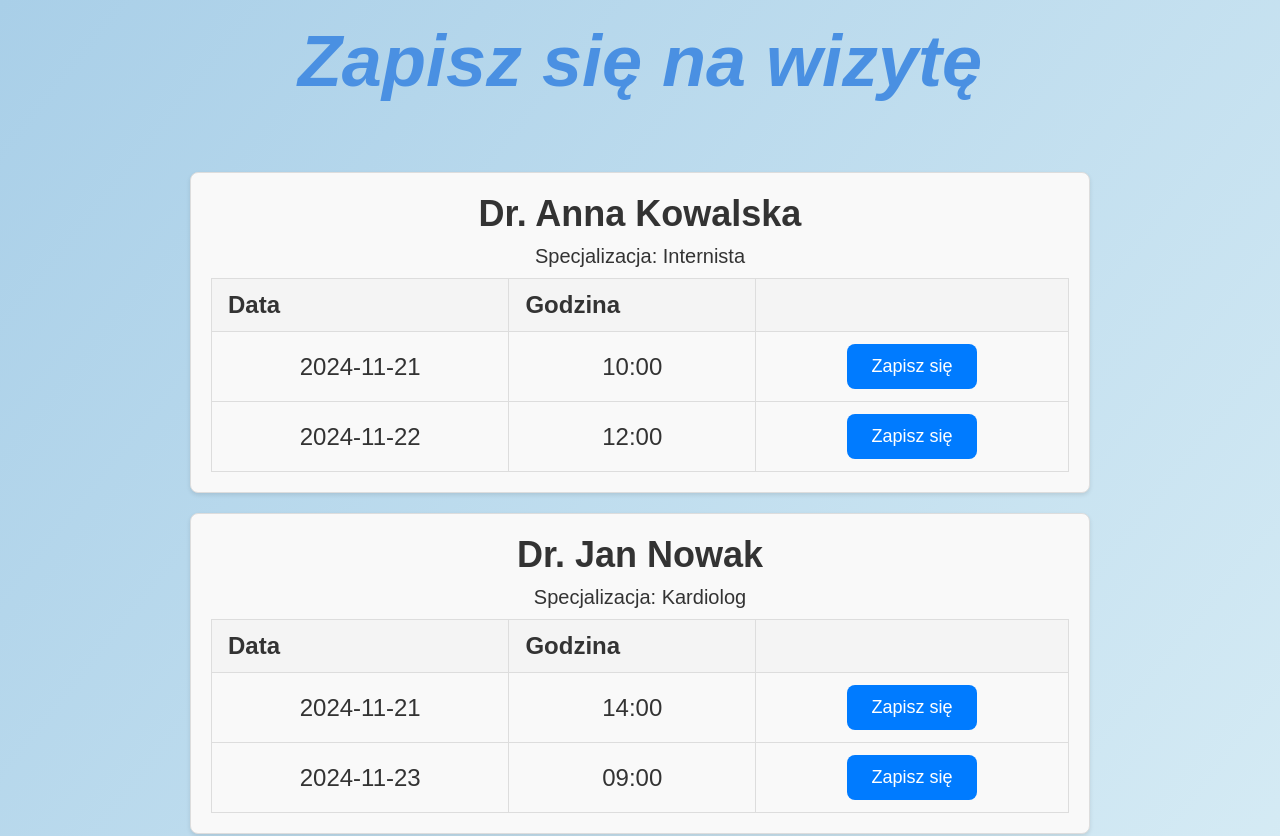
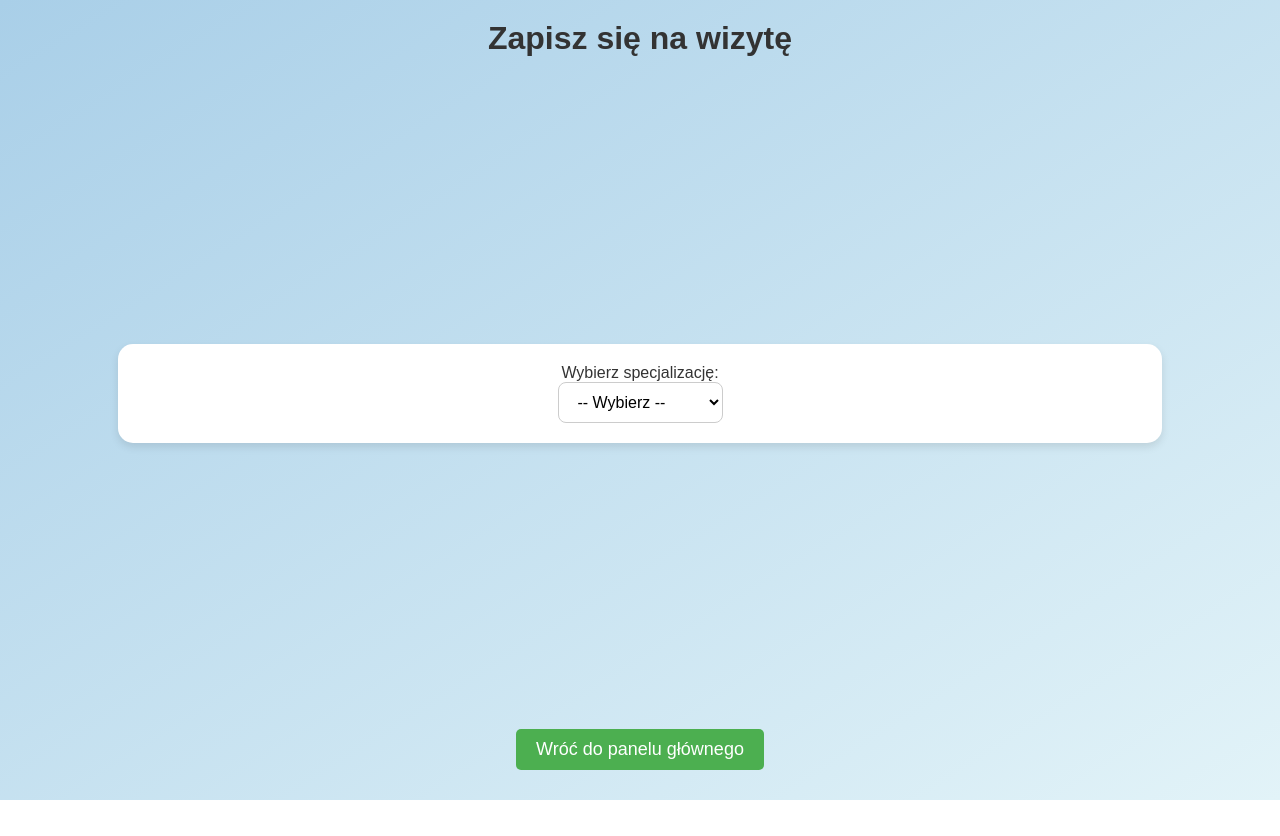
Before and after one commit to Kazikw/Doctor-s-registration-system, a Next.js app: page /registerDoctor in a window 1280 px wide. Shown: the top 836 px of the page. After the commit the page ends 800 px from the top, so only its background shows below. Built offline with nearby package versions, Linux system fonts and the light colour scheme.

Commit message:
Poprawki strony zapisz się na wizytę

```diff
--- a/src/app/registerDoctor/page.js
+++ b/src/app/registerDoctor/page.js
@@ -1,142 +1,250 @@
-'use client'
-
-import { useState } from "react";
-import { useRouter } from "next/navigation";
-
-import './registerDoctor.css'
+'use client';
+import React, { useState } from 'react';
+import Calendar from 'react-calendar';
+import 'react-calendar/dist/Calendar.css';
+import './registerDoctor.css';
+import { useRouter } from 'next/navigation';
 
 function RegisterDoctor() {
   const router = useRouter();
   const navigateTo = (path) => () => router.push(path);
 
-  const [doctors, setDoctors] = useState([
-    {
-      id: 1,
-      name: "Dr. Anna Kowalska",
-      specialization: "Internista",
-      availability: [
-        { date: "2024-11-21", time: "10:00" },
-        { date: "2024-11-22", time: "12:00" },
-      ],
-    },
-    {
-      id: 2,
-      name: "Dr. Jan Nowak",
-      specialization: "Kardiolog",
-      availability: [
-        { date: "2024-11-21", time: "14:00" },
-        { date: "2024-11-23", time: "09:00" },
-      ],
-    },
-    {
-      id: 3,
-      name: "Dr. Katarzyna Wiśniewska",
-      specialization: "Dermatolog",
-      availability: [
-        { date: "2024-11-20", time: "11:00" },
-        { date: "2024-11-24", time: "15:00" },
-      ],
-    },
-    {
-      id: 4,
-      name: "Dr. Katarzyna Śmigło",
-      specialization: "Alergolog",
-      availability: [
-        { date: "2024-11-27", time: "11:00" },
-        { date: "2024-11-30", time: "15:00" },
-      ],
-    },
-  ]);
+  const [selectedSpecialization, setSelectedSpecialization] = useState('');
+  const [selectedDoctor, setSelectedDoctor] = useState('');
+  const [selectedDate, setSelectedDate] = useState(null);
+  const [selectedSlot, setSelectedSlot] = useState('');
+  const [hasReferral, setHasReferral] = useState(null);
+  const [referralCode, setReferralCode] = useState('');
+  const [confirming, setConfirming] = useState(false);
+  const [confirmationDetails, setConfirmationDetails] = useState(null);
 
-  const [confirmingAppointment, setConfirmingAppointment] = useState(null);
+  const specializations = {
+    "Lekarz rodzinny": ["Bartosz Kaszelek", "Katarzyna Śmigło", "Andrzej Tabletka", "Danuta Moneta"],
+     "Pediatra": ["Damian Latarka", "Diana Deszczyk", "Marek Obrzęk", "Tamara Zdrówko"],
+     "Ginekolog": ["Rafał Naleśnik", "Maria Wiosenka"],
+     "Dermatolog": ["Lidia Kołderka", "Stanisław Oscypek"],
+     "Kardiolog": ["Ksawery Kiełbasa", "Karolina Serducho"],
+     "Ortopeda": ["Filip Kuternoga", "Cyprian Żeberko"],
+     "Laryngolog": ["Dawid Bębenek", "Danuta Piskliwiec"],
+     "Okulista": ["Olga Mętlik", "Wiesław Szkiełko"],
+     "Neurolog": ["Marcin Samolot", "Alina Światowiec"],
+     "Endokrynolog": ["Eryk Trofeum", "Beata Płanetnik"],
+     "Reumatolog": ["Wiesław Kolano", "Bogusław Poganiacz"],
+     "Psychiatra": ["Borys Wariat", "Teodozja Drapichrust"],
+     "Chirurg": ["Tomasz Świeżak", "Eleonora Miał"],
+     "Urolog": ["Janina Obraz", "Jan Krzesiwo"],
+     "Dentysta": ["Aleksander Parzygęba", "Irena Ząbek"],
+   };
 
-  function handleRegister(doctorId, appointment) {
-    setConfirmingAppointment({ doctorId, appointment });
-  }
 
-  const confirmAppointment = () => {
-    const { doctorId, appointment } = confirmingAppointment;
+  const slots = ['09:00', '10:30', '13:00', '15:00'];
 
-    // Remove the selected appointment
-    setDoctors((prevDoctors) =>
-      prevDoctors.map((doctor) =>
-        doctor.id === doctorId
-          ? {
-              ...doctor,
-              availability: doctor.availability.filter(
-                (a) => a.date !== appointment.date || a.time !== appointment.time
-              ),
-            }
-          : doctor
-      )
-    );
+  const handleSpecializationChange = (e) => {
+    const specialization = e.target.value;
+    setSelectedSpecialization(specialization);
+    setSelectedDoctor('');
+    setSelectedDate(null);
+    setSelectedSlot('');
+    setHasReferral(null);
+    setReferralCode('');
+  };
 
-    setConfirmingAppointment(null); // Zamknij modal po zapisaniu
+  const handleDoctorChange = (e) => {
+    setSelectedDoctor(e.target.value);
+    setSelectedDate(null);
+    setSelectedSlot('');
+    setHasReferral(null);
+    setReferralCode('');
+  };
+
+  const handleReferralChange = (e) => {
+    setHasReferral(e.target.value === 'yes');
+    setReferralCode('');
+  };
+
+  const handleReferralCodeChange = (e) => {
+    setReferralCode(e.target.value);
+  };
+
+  const isReferralCodeValid = referralCode.length === 4 && /^[0-9]+$/.test(referralCode);
+
+  const clearFields = () => {
+    setSelectedSpecialization('');
+    setSelectedDoctor('');
+    setSelectedDate(null);
+    setSelectedSlot('');
+    setHasReferral(null);
+    setReferralCode('');
+    setConfirming(false);
+  };
+
+  const confirmSubmit = () => {
+    setConfirmationDetails({
+      doctor: selectedDoctor,
+      date: selectedDate.toLocaleDateString(),
+      slot: selectedSlot,
+    });
+    setConfirming(false);
   };
 
   const closeConfirmationModal = () => {
-    setConfirmingAppointment(null);
+    setConfirmationDetails(null);
+    clearFields();
   };
+
+  const isSubmitDisabled =
+    !(selectedSpecialization && selectedDoctor && selectedDate && selectedSlot);
+
+  const tileDisabled = ({ date }) => {
+    const day = date.getDay();
+    return day === 0 || day === 6; // Disable weekends
+  };
+
+  const showCalendar =
+    hasReferral === false || (hasReferral === true && isReferralCodeValid);
 
   return (
     <div className="mainContainer">
-      <div className="titleContainer">
       <h1>Zapisz się na wizytę</h1>
+      <div className="formWrapper">
+        <div className="formContainer">
+          <div className="formFields">
+            <label>
+              Wybierz specjalizację:
+              <select value={selectedSpecialization} onChange={handleSpecializationChange}>
+                <option value="">-- Wybierz --</option>
+                {Object.keys(specializations).map((specialization) => (
+                  <option key={specialization} value={specialization}>
+                    {specialization}
+                  </option>
+                ))}
+              </select>
+            </label>
+
+            {selectedSpecialization && (
+              <label>
+                Wybierz lekarza:
+                <select value={selectedDoctor} onChange={handleDoctorChange}>
+                  <option value="">-- Wybierz --</option>
+                  {specializations[selectedSpecialization].map((doctor) => (
+                    <option key={doctor} value={doctor}>
+                      {doctor}
+                    </option>
+                  ))}
+                </select>
+              </label>
+            )}
           </div>
-      <div className="content">
-        {doctors.map((doctor) => (
-          <div key={doctor.id} className="doctorContainer">
-            <h2>{doctor.name}</h2>
-            <p>Specjalizacja: {doctor.specialization}</p>
-            <table className="availabilityTable">
-              <thead>
-                <tr>
-                  <th>Data</th>
-                  <th>Godzina</th>
-                  <th></th>
-                </tr>
-              </thead>
-              <tbody>
-                {doctor.availability.map((appointment, index) => (
-                  <tr key={index}>
-                    <td>{appointment.date}</td>
-                    <td>{appointment.time}</td>
-                    <td>
+
+          {selectedDoctor && (
+            <div className="referralContainer">
+              <h3>Czy posiadasz skierowanie na badanie?</h3>
+              <div className="referralOptions">
+                <label>
+                  <input
+                    type="radio"
+                    value="yes"
+                    checked={hasReferral === true}
+                    onChange={handleReferralChange}
+                  />
+                  Tak
+                </label>
+                <label>
+                  <input
+                    type="radio"
+                    value="no"
+                    checked={hasReferral === false}
+                    onChange={handleReferralChange}
+                  />
+                  Nie
+                </label>
+              </div>
+
+              {hasReferral && (
+                <div className="referralInputContainer">
+                  <input
+                    type="text"
+                    value={referralCode}
+                    onChange={handleReferralCodeChange}
+                    maxLength="4"
+                    placeholder="Wprowadź kod skierowania"
+                    className={`referralCodeInput ${
+                      isReferralCodeValid ? 'valid' : referralCode.length > 0 ? 'error' : ''
+                    }`}
+                  />
+                  {!isReferralCodeValid && referralCode.length > 0 && (
+                    <p className="referralCodeMessage error">Nieprawidłowy kod skierowania!</p>
+                  )}
+                  {isReferralCodeValid && (
+                    <p className="referralCodeMessage valid">✓ Kod poprawny!</p>
+                  )}
+                </div>
+              )}
+            </div>
+          )}
+
+          {showCalendar && (
+            <div className="calendarContainer">
+              <h3>Wybierz datę:</h3>
+              <Calendar
+                onChange={setSelectedDate}
+                value={selectedDate}
+                minDate={new Date()}
+                tileDisabled={tileDisabled}
+              />
+            </div>
+          )}
+
+          {selectedDate && (
+            <div className="slotContainer">
+              <h3>Wybierz godzinę:</h3>
+              {slots.map((slot) => (
+                <div
+                  key={slot}
+                  className={`slot ${selectedSlot === slot ? 'selected' : ''}`}
+                  onClick={() => setSelectedSlot(slot)}
+                >
+                  {slot}
+                </div>
+              ))}
+            </div>
+          )}
+
+          {selectedDate && (
             <button
-                        className="inputButton"
-                        onClick={() => handleRegister(doctor.id, appointment)}
+              className={`submitButton ${isSubmitDisabled ? 'disabled' : 'enabled'}`}
+              disabled={isSubmitDisabled}
+              onClick={() => setConfirming(true)}
             >
               Zapisz się
             </button>
-                    </td>
-                  </tr>
-                ))}
-                {doctor.availability.length === 0 && (
-                  <tr>
-                    <td colSpan="3">Brak dostępnych terminów</td>
-                  </tr>
           )}
-              </tbody>
-            </table>
         </div>
-        ))}
       </div>
 
-      {/* Modal potwierdzenia */}
-      {confirmingAppointment && (
+      <div className="buttonContainer">
+        <input
+          className="inputButton"
+          type="button"
+          onClick={navigateTo('/dashboard')}
+          value="Wróć do panelu głównego"
+        />
+      </div>
+
+      {confirming && (
         <div className="modalOverlay">
           <div className="modalContent">
-            <h2>Potwierdzenie</h2>
+            <h2>Potwierdzenie terminu</h2>
             <p>
-              Czy na pewno chcesz zapisać się na wizytę dnia{" "}
-              {confirmingAppointment.appointment.date} o godzinie{" "}
-              {confirmingAppointment.appointment.time}?
+              Czy na pewno chcesz zapisać się na wizytę do <strong>{selectedDoctor}</strong> dnia{' '}
+              <strong>{selectedDate?.toLocaleDateString()}</strong> o godzinie{' '}
+              <strong>{selectedSlot}</strong>?
             </p>
             <div className="modalButtons">
-              <button className="inputButton" onClick={confirmAppointment}>
-                Tak, zapisz
+              <button className="inputButton" onClick={confirmSubmit}>
+                Tak, potwierdź
               </button>
-              <button className="inputButton" onClick={closeConfirmationModal}>
+              <button className="inputButton" onClick={() => setConfirming(false)}>
                 Nie, wróć
               </button>
             </div>
@@ -144,14 +252,22 @@ function RegisterDoctor() {
         </div>
       )}
 
-      <div className="buttonContainer">
-        <input
-          className="inputButton"
-          type="button"
-          onClick={navigateTo("/dashboard")}
-          value="Wróć do panelu głównego"
-        ></input>
+      {confirmationDetails && (
+        <div className="modalOverlay">
+          <div className="modalContent">
+            <h2>Gratulacje!</h2>
+            <p>
+              Zostałeś/aś zapisany/a na wizytę u <strong>{confirmationDetails.doctor}</strong> w dniu{' '}
+              <strong>{confirmationDetails.date}</strong> o godzinie <strong>{confirmationDetails.slot}</strong>.
+            </p>
+            <div className="modalButtons">
+              <button className="inputButton" onClick={closeConfirmationModal}>
+                OK
+              </button>
             </div>
+          </div>
+        </div>
+      )}
     </div>
   );
 }
--- a/src/app/registerDoctor/registerDoctor.css
+++ b/src/app/registerDoctor/registerDoctor.css
@@ -1,88 +1,128 @@
-.doctorContainer {
-  margin: 20px;
+.mainContainer {
+  font-family: Arial, sans-serif;
   padding: 20px;
-  border: 1px solid #ddd;
-  border-radius: 8px;
-  background-color: #f9f9f9;
-  box-shadow: 0px 2px 4px rgba(0, 0, 0, 0.1);
-  width: 900px;
-  font-size: 24px;
+  max-width: 1200px;
+  margin: auto;
 }
 
-.doctorContainer h2 {
+h1 {
   margin-bottom: 10px;
-}
-
-.availabilityTable {
-  width: 100%;
-  border-collapse: collapse;
-  margin-top: 10px;
-}
-
-.availabilityTable th,
-.availabilityTable td {
-  padding: 12px 16px;
-  border: 1px solid #ddd;
-  text-align: left;
-}
-
-.availabilityTable th {
-  background-color: #f4f4f4;
-}
-
-.availabilityTable td {
   text-align: center;
 }
 
-/* .inputButton {
+.formWrapper {
+  background-color: #ffffff;
+  padding: 20px;
+  border-radius: 15px;
+  box-shadow: 0px 4px 8px rgba(0, 0, 0, 0.1);
+  width: 90%;
+  margin: auto;
+}
+
+.formContainer {
+  display: flex;
+  flex-direction: column;
+  gap: 20px;
+}
+
+.formFields {
+  display: flex;
+  gap: 30px;
+}
+
+label {
+  display: flex;
+  flex-direction: column;
+  font-size: 16px;
+  font-weight: 500;
+}
+
+select {
+  padding: 10px 15px;
+  border-radius: 8px;
+  border: 1px solid #ccc;
+  background-color: #ffffff;
+  font-size: 16px;
+  transition: border-color 0.3s ease, background-color 0.3s ease;
+  width: 100%;
+}
+
+select:focus {
+  border-color: #4caf50;
+  background-color: #f7f7f7;
+}
+
+option {
+  padding: 10px;
+  font-size: 16px;
+}
+
+select:hover {
+  background-color: #f9f9f9;
+}
+
+.calendarContainer {
+  margin-top: 20px;
+}
+
+.slot {
+  padding: 10px;
+  margin: 5px 0;
+  border: 1px solid #ddd;
+  border-radius: 5px;
+  cursor: pointer;
+  transition: border-color 0.3s, background-color 0.3s;
+}
+
+.slot:hover {
+  border-color: #4caf50;
+  background-color: #f1f1f1;
+}
+
+.slot.selected {
+  border-color: #4caf50;
+  background-color: #e7f9e7;
+  box-shadow: 0 0 10px rgba(76, 175, 80, 0.5);
+}
+
+.submitButton {
   background-color: #4caf50;
   color: white;
+  cursor: pointer;
+  padding: 15px 30px;
+  border-radius: 5px;
   border: none;
-  padding: 8px 16px;
-  border-radius: 4px;
-  cursor: pointer;
-  font-size: 14px;
+  font-size: 18px;
+  transition: background-color 0.3s ease;
+  margin-top: 20px;
 }
 
-.inputButton:hover {
+.submitButton:hover {
   background-color: #45a049;
-} */
+}
 
-
-/* .mainContainer {
-  min-height: 100vh;
-  display: flex;
-  flex-direction: column;
-  align-items: center;
-  justify-content: flex-start;
-  padding: 20px;
-  box-sizing: border-box;
-} */
-
-.titleContainer {
-  text-align: center;
-  margin-bottom: 20px; /* Dodaj odstęp między tytułem a resztą strony */
+.submitButton.disabled {
+  background-color: grey;
+  cursor: not-allowed;
 }
 
 .modalOverlay {
-  position: fixed; /* Modal przykrywa cały ekran */
+  position: fixed;
   top: 0;
   left: 0;
   width: 100%;
   height: 100%;
-  background-color: rgba(0, 0, 0, 0.5); /* Przyciemnienie tła */
+  background-color: rgba(0, 0, 0, 0.5);
   display: flex;
   justify-content: center;
   align-items: center;
-  z-index: 1000; /* Modal jest na najwyższym poziomie */
 }
 
 .modalContent {
   background: white;
   padding: 20px;
-  border-radius: 10px;
+  border-radius: 8px;
   text-align: center;
-  z-index: 1010; /* Treść modala wyżej niż overlay */
 }
 
 .modalButtons {
@@ -90,3 +130,76 @@
   justify-content: space-around;
   margin-top: 20px;
 }
+
+.inputButton {
+  margin: 10px;
+  padding: 10px 20px;
+  border: none;
+  background-color: #4caf50;
+  color: white;
+  cursor: pointer;
+  border-radius: 5px;
+}
+
+.inputButton:hover {
+  background-color: #45a049;
+}
+
+.calendarContainer {
+  margin-top: 20px;
+}
+
+.react-calendar {
+  width: 100%;
+  max-width: 500px;
+  margin: auto;
+  border: none;
+  border-radius: 8px;
+  box-shadow: 0 4px 8px rgba(0, 0, 0, 0.1);
+}
+
+.slotContainer {
+  margin-top: 20px;
+  display: flex;
+  gap: 10px;
+  justify-content: center;
+}
+
+.referralContainer {
+  margin-top: 20px;
+  text-align: center;
+}
+
+.referralOptions {
+  display: inline-flex;
+  gap: 20px;
+  margin-top: 10px;
+  justify-content: center;
+  align-items: center;
+}
+
+.referralInputContainer {
+  margin-top: 15px;
+}
+
+input[type="text"] {
+  padding: 10px;
+  border-radius: 5px;
+  border: 1px solid #ccc;
+  font-size: 16px;
+  width: 100%;
+}
+
+
+.referralCodeMessage {
+  font-size: 14px;
+  margin-top: 5px;
+}
+
+.referralCodeMessage.valid {
+  color: green;
+}
+
+.referralCodeMessage.error {
+  color: red;
+}
```
Lines whose indentation alone changed are shown as unchanged.
